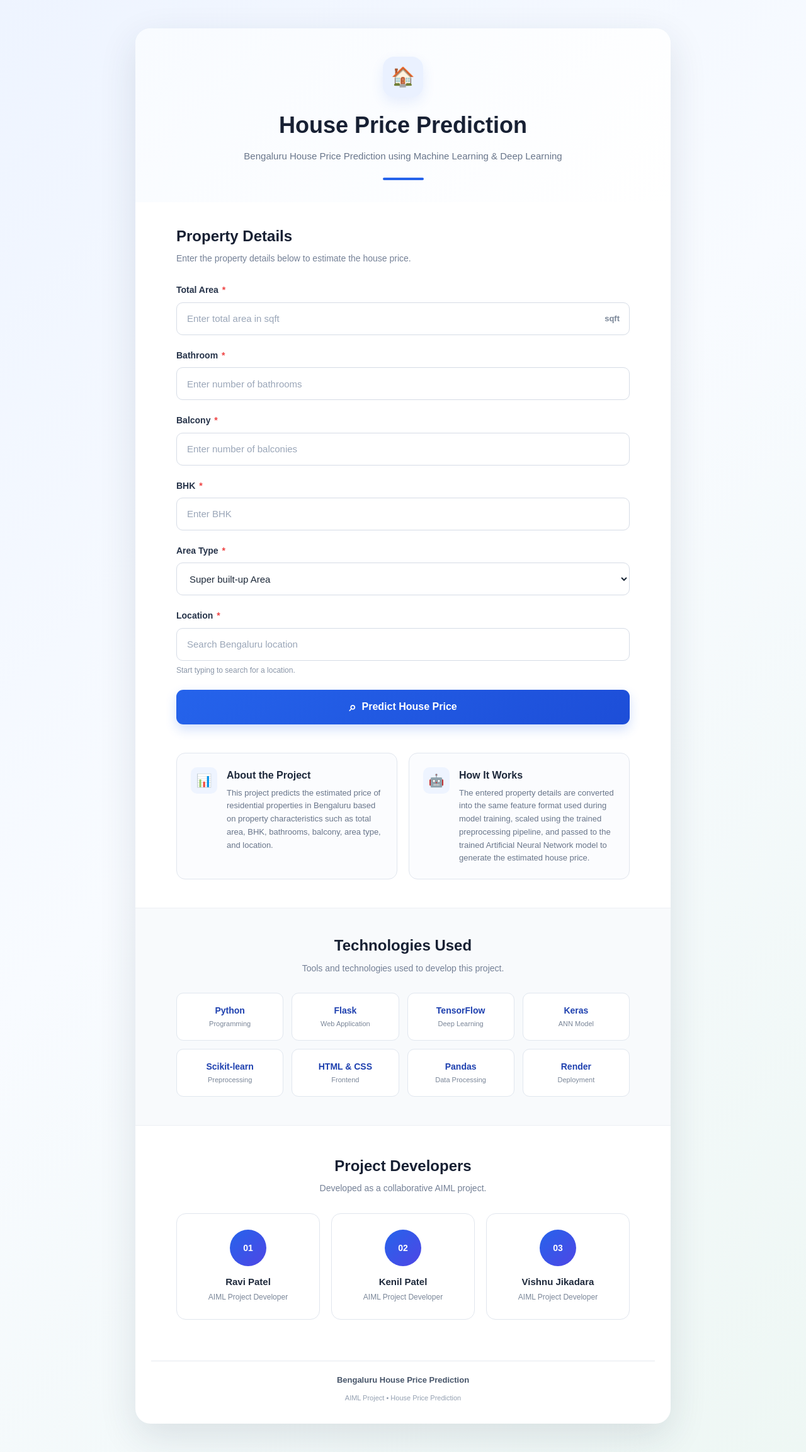
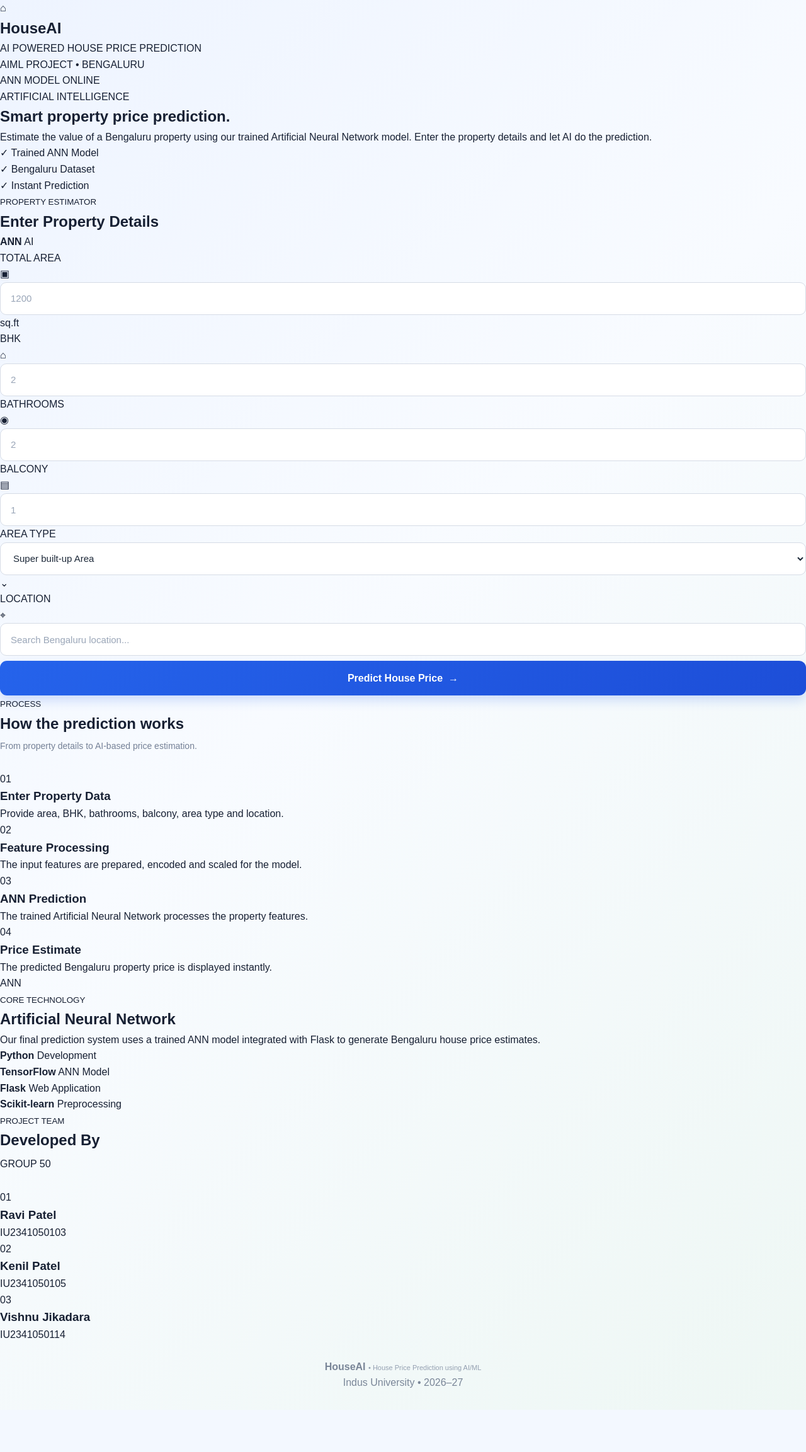
Before and after one commit to Bengaluru-House-Price-Prediction/houseprice.sgp-gmail.com, a Flask app: page / in a window 1280 px wide. Shown: the whole page at 63% size. After the commit the page ends 2203 px from the top, so only its background shows below. Run offline with Flask 3, Linux system fonts and the light colour scheme; parts of the project's set-up code (start-up, migrations or seed data) failed here and were passed over.

Commit message:
Update index.html

```diff
--- a/templates/index.html
+++ b/templates/index.html
@@ -4,7 +4,7 @@
     <meta charset="UTF-8">
     <meta name="viewport" content="width=device-width, initial-scale=1.0">
 
-    <title>House Price Prediction | Bengaluru</title>
+    <title>HouseAI | House Price Prediction</title>
 
     <link rel="stylesheet"
           href="{{ url_for('static', filename='style.css') }}">
@@ -12,47 +12,96 @@
 
 <body>
 
-    <!-- =========================
-         MAIN PAGE
-    ========================== -->
+<div class="page">
 
-    <div class="page-wrapper">
+    <!-- ================= HEADER ================= -->
 
-        <div class="container">
+    <header class="header">
 
-            <!-- =========================
-                 HEADER
-            ========================== -->
+        <div class="brand">
 
-            <header class="hero-section">
+            <div class="logo">⌂</div>
 
-                <div class="hero-icon">
-                    🏠
+            <div>
+                <h2>House<span>AI</span></h2>
+                <p>AI POWERED HOUSE PRICE PREDICTION</p>
             </div>
 
-                <h1>House Price Prediction</h1>
+        </div>
 
-                <p class="subtitle">
-                    Bengaluru House Price Prediction using Machine Learning & Deep Learning
-                </p>
+        <div class="header-center">
+            <span class="project-badge">AIML PROJECT</span>
+            <span>•</span>
+            <span>BENGALURU</span>
+        </div>
 
-                <div class="header-line"></div>
+        <div class="model-status">
+            <span class="online-dot"></span>
+            ANN MODEL ONLINE
+        </div>
 
     </header>
 
 
-            <!-- =========================
-                 PREDICTION FORM
-            ========================== -->
+    <!-- ================= HERO ================= -->
 
-            <section class="prediction-section">
+    <section class="hero">
 
-                <div class="section-heading">
-                    <h2>Property Details</h2>
+        <div class="hero-left">
+
+            <div class="eyebrow">
+                ARTIFICIAL INTELLIGENCE
+            </div>
+
+            <h1>
+                Smart property
+                <span>price prediction.</span>
+            </h1>
 
             <p>
-                        Enter the property details below to estimate the house price.
+                Estimate the value of a Bengaluru property using
+                our trained Artificial Neural Network model.
+                Enter the property details and let AI do the prediction.
             </p>
+
+            <div class="hero-points">
+
+                <div>
+                    <span>✓</span>
+                    Trained ANN Model
+                </div>
+
+                <div>
+                    <span>✓</span>
+                    Bengaluru Dataset
+                </div>
+
+                <div>
+                    <span>✓</span>
+                    Instant Prediction
+                </div>
+
+            </div>
+
+        </div>
+
+
+        <!-- ================= PREDICTION PANEL ================= -->
+
+        <div class="prediction-panel">
+
+            <div class="panel-heading">
+
+                <div>
+                    <small>PROPERTY ESTIMATOR</small>
+                    <h2>Enter Property Details</h2>
+                </div>
+
+                <div class="ann-badge">
+                    <strong>ANN</strong>
+                    <span>AI</span>
+                </div>
+
             </div>
 
 
@@ -69,114 +118,122 @@
                   autocomplete="off">
 
 
-                    <!-- Total Sqft -->
+                <!-- Row 1 -->
 
-                    <div class="form-group">
+                <div class="form-row">
+
+                    <div class="field">
 
                         <label for="total_sqft">
-                            Total Area
-                            <span class="required">*</span>
+                            TOTAL AREA
                         </label>
 
-                        <div class="input-wrapper">
+                        <div class="input-box">
+
+                            <span class="icon">▣</span>
 
                             <input
                                 type="number"
                                 id="total_sqft"
                                 name="total_sqft"
-                                min="300"
-                                step="0.01"
-                                placeholder="Enter total area in sqft"
+                                placeholder="1200"
+                                min="1"
+                                step="any"
                                 required>
 
-                            <span class="input-unit">sqft</span>
+                            <span class="unit">sq.ft</span>
 
                         </div>
 
                     </div>
 
 
-                    <!-- Bathroom -->
+                    <div class="field">
 
-                    <div class="form-group">
+                        <label for="bhk">
+                            BHK
+                        </label>
+
+                        <div class="input-box">
+
+                            <span class="icon">⌂</span>
+
+                            <input
+                                type="number"
+                                id="bhk"
+                                name="bhk"
+                                placeholder="2"
+                                min="1"
+                                required>
+
+                        </div>
+
+                    </div>
+
+
+                    <div class="field">
 
                         <label for="bath">
-                            Bathroom
-                            <span class="required">*</span>
+                            BATHROOMS
                         </label>
+
+                        <div class="input-box">
+
+                            <span class="icon">◉</span>
 
                             <input
                                 type="number"
                                 id="bath"
                                 name="bath"
+                                placeholder="2"
                                 min="1"
-                            step="1"
-                            placeholder="Enter number of bathrooms"
                                 required>
 
                         </div>
 
+                    </div>
 
-                    <!-- Balcony -->
 
-                    <div class="form-group">
+                    <div class="field">
 
                         <label for="balcony">
-                            Balcony
-                            <span class="required">*</span>
+                            BALCONY
                         </label>
+
+                        <div class="input-box">
+
+                            <span class="icon">▤</span>
 
                             <input
                                 type="number"
                                 id="balcony"
                                 name="balcony"
+                                placeholder="1"
                                 min="0"
-                            step="1"
-                            placeholder="Enter number of balconies"
                                 required>
 
                         </div>
 
-
-                    <!-- BHK -->
-
-                    <div class="form-group">
-
-                        <label for="bhk">
-                            BHK
-                            <span class="required">*</span>
-                        </label>
-
-                        <input
-                            type="number"
-                            id="bhk"
-                            name="bhk"
-                            min="1"
-                            step="1"
-                            placeholder="Enter BHK"
-                            required>
+                    </div>
 
                 </div>
 
 
-                    <!-- Area Type -->
+                <!-- Row 2 -->
 
-                    <div class="form-group">
+                <div class="form-row bottom-row">
+
+                    <div class="field">
 
                         <label for="area_type">
-                            Area Type
-                            <span class="required">*</span>
+                            AREA TYPE
                         </label>
 
-                        <select
-                            id="area_type"
+                        <div class="select-box">
+
+                            <select id="area_type"
                                     name="area_type"
                                     required>
-
-                            <!-- IMPORTANT:
-                                 Keep these exact values.
-                                 They must match the trained feature columns.
-                            -->
 
                                 <option value="Super built-up  Area">
                                     Super built-up Area
@@ -192,23 +249,28 @@
 
                             </select>
 
+                            <span>⌄</span>
+
+                        </div>
+
                     </div>
 
 
-                    <!-- Location -->
-
-                    <div class="form-group">
+                    <div class="field location-field">
 
                         <label for="location">
-                            Location
-                            <span class="required">*</span>
+                            LOCATION
                         </label>
+
+                        <div class="input-box">
+
+                            <span class="icon">⌖</span>
 
                             <input
                                 list="locations"
                                 id="location"
                                 name="location"
-                            placeholder="Search Bengaluru location"
+                                placeholder="Search Bengaluru location..."
                                 required>
 
                             <datalist id="locations">
@@ -221,56 +283,50 @@
 
                             </datalist>
 
-                        <p class="field-hint">
-                            Start typing to search for a location.
-                        </p>
+                        </div>
 
                     </div>
 
 
-                    <!-- Predict Button -->
-
                     <button
                         type="submit"
-                        class="predict-button"
-                        id="predictButton">
-
-                        <span class="button-icon">⌕</span>
+                        id="predictButton"
+                        class="predict-button">
 
                         <span id="buttonText">
                             Predict House Price
                         </span>
 
+                        <span class="arrow">→</span>
+
                     </button>
+
+                </div>
 
             </form>
 
 
-                <!-- =========================
-                     PREDICTION RESULT
-                ========================== -->
+            <!-- ================= RESULT ================= -->
 
             {% if prediction %}
 
-                    <div class="result-card">
+            <div class="result">
 
-                        <div class="result-icon">
-                            ✓
+                <div class="result-label">
+                    PREDICTED PROPERTY VALUE
                 </div>
 
                 <div class="result-content">
 
-                            <p class="result-label">
-                                Estimated Property Price
-                            </p>
+                    <div class="price">
+                        ₹{{ prediction }}
+                        <span>Lakhs</span>
+                    </div>
 
-                            <h2>
-                                ₹{{ prediction }} Lakhs
-                            </h2>
-
-                            <p class="result-note">
-                                Estimated price based on the provided property details.
-                            </p>
+                    <div class="result-status">
+                        <span>✓</span>
+                        AI prediction generated successfully
+                    </div>
 
                 </div>
 
@@ -278,54 +334,91 @@
 
             {% endif %}
 
+        </div>
+
     </section>
 
 
-            <!-- =========================
-                 PROJECT INFORMATION
-            ========================== -->
+    <!-- ================= HOW IT WORKS ================= -->
 
-            <section class="info-section">
+    <section class="section">
 
-                <div class="info-card">
+        <div class="section-heading">
 
-                    <div class="info-icon">
-                        📊
+            <div>
+                <small>PROCESS</small>
+                <h2>How the prediction works</h2>
             </div>
 
+            <p>
+                From property details to AI-based price estimation.
+            </p>
+
+        </div>
+
+
+        <div class="process-grid">
+
+            <div class="process-card">
+
+                <div class="number">01</div>
+
                 <div>
-
-                        <h3>About the Project</h3>
+                    <h3>Enter Property Data</h3>
 
                     <p>
-                            This project predicts the estimated price of residential
-                            properties in Bengaluru based on property characteristics
-                            such as total area, BHK, bathrooms, balcony, area type,
-                            and location.
+                        Provide area, BHK, bathrooms,
+                        balcony, area type and location.
                     </p>
-
                 </div>
 
             </div>
 
 
-                <div class="info-card">
+            <div class="process-card">
 
-                    <div class="info-icon">
-                        🤖
+                <div class="number">02</div>
+
+                <div>
+                    <h3>Feature Processing</h3>
+
+                    <p>
+                        The input features are prepared,
+                        encoded and scaled for the model.
+                    </p>
                 </div>
 
+            </div>
+
+
+            <div class="process-card">
+
+                <div class="number">03</div>
+
                 <div>
-
-                        <h3>How It Works</h3>
+                    <h3>ANN Prediction</h3>
 
                     <p>
-                            The entered property details are converted into the same
-                            feature format used during model training, scaled using
-                            the trained preprocessing pipeline, and passed to the
-                            trained Artificial Neural Network model to generate the
-                            estimated house price.
+                        The trained Artificial Neural Network
+                        processes the property features.
                     </p>
+                </div>
+
+            </div>
+
+
+            <div class="process-card">
+
+                <div class="number">04</div>
+
+                <div>
+                    <h3>Price Estimate</h3>
+
+                    <p>
+                        The predicted Bengaluru property
+                        price is displayed instantly.
+                    </p>
+                </div>
 
             </div>
 
@@ -334,63 +427,53 @@
     </section>
 
 
-            <!-- =========================
-                 TECHNOLOGIES
-            ========================== -->
+    <!-- ================= TECHNOLOGY ================= -->
 
-            <section class="technology-section">
+    <section class="technology">
 
-                <div class="section-heading center">
+        <div class="tech-main">
 
-                    <h2>Technologies Used</h2>
+            <div class="ann-large">
+                ANN
+            </div>
+
+            <div>
+                <small>CORE TECHNOLOGY</small>
+
+                <h2>
+                    Artificial Neural Network
+                </h2>
 
                 <p>
-                        Tools and technologies used to develop this project.
+                    Our final prediction system uses a trained
+                    ANN model integrated with Flask to generate
+                    Bengaluru house price estimates.
                 </p>
+            </div>
 
         </div>
 
 
-                <div class="technology-grid">
+        <div class="tech-items">
 
-                    <div class="technology-card">
+            <div>
                 <strong>Python</strong>
-                        <span>Programming</span>
+                <span>Development</span>
             </div>
 
-                    <div class="technology-card">
+            <div>
+                <strong>TensorFlow</strong>
+                <span>ANN Model</span>
+            </div>
+
+            <div>
                 <strong>Flask</strong>
                 <span>Web Application</span>
             </div>
 
-                    <div class="technology-card">
-                        <strong>TensorFlow</strong>
-                        <span>Deep Learning</span>
-                    </div>
-
-                    <div class="technology-card">
-                        <strong>Keras</strong>
-                        <span>ANN Model</span>
-                    </div>
-
-                    <div class="technology-card">
+            <div>
                 <strong>Scikit-learn</strong>
                 <span>Preprocessing</span>
-                    </div>
-
-                    <div class="technology-card">
-                        <strong>HTML & CSS</strong>
-                        <span>Frontend</span>
-                    </div>
-
-                    <div class="technology-card">
-                        <strong>Pandas</strong>
-                        <span>Data Processing</span>
-                    </div>
-
-                    <div class="technology-card">
-                        <strong>Render</strong>
-                        <span>Deployment</span>
             </div>
 
         </div>
@@ -398,60 +481,67 @@
     </section>
 
 
-            <!-- =========================
-                 DEVELOPERS
-            ========================== -->
+    <!-- ================= TEAM ================= -->
 
-            <section class="developers-section">
+    <section class="team">
 
-                <div class="section-heading center">
+        <div class="section-heading">
 
-                    <h2>Project Developers</h2>
+            <div>
+                <small>PROJECT TEAM</small>
 
-                    <p>
-                        Developed as a collaborative AIML project.
-                    </p>
+                <h2>
+                    Developed By
+                </h2>
+            </div>
+
+            <span class="group">
+                GROUP 50
+            </span>
 
         </div>
 
 
-                <div class="developers-grid">
+        <div class="members">
 
-                    <div class="developer-card">
+            <div class="member">
 
-                        <div class="developer-avatar">
+                <div class="member-number">
                     01
                 </div>
 
+                <div>
                     <h3>Ravi Patel</h3>
-
-                        <p>AIML Project Developer</p>
+                    <p>IU2341050103</p>
+                </div>
 
             </div>
 
 
-                    <div class="developer-card">
+            <div class="member">
 
-                        <div class="developer-avatar">
+                <div class="member-number">
                     02
                 </div>
 
+                <div>
                     <h3>Kenil Patel</h3>
-
-                        <p>AIML Project Developer</p>
+                    <p>IU2341050105</p>
+                </div>
 
             </div>
 
 
-                    <div class="developer-card">
+            <div class="member">
 
-                        <div class="developer-avatar">
+                <div class="member-number">
                     03
                 </div>
 
+                <div>
                     <h3>Vishnu Jikadara</h3>
-
-                        <p>AIML Project Developer</p>
+                    <p>IU2341050114</p>
+                </div>
 
             </div>
 
@@ -460,39 +550,33 @@
     </section>
 
 
-            <!-- =========================
-                 FOOTER
-            ========================== -->
+    <!-- ================= FOOTER ================= -->
 
     <footer>
 
-                <div class="footer-line"></div>
+        <div>
+            <strong>HouseAI</strong>
+            <span> • House Price Prediction using AI/ML</span>
+        </div>
 
-                <p>
-                    Bengaluru House Price Prediction
-                </p>
-
-                <span>
-                    AIML Project • House Price Prediction
-                </span>
+        <div>
+            Indus University • 2026–27
+        </div>
 
     </footer>
 
 </div>
 
-    </div>
-
-
-    <!-- =========================
-         SAFE BUTTON SCRIPT
-    ========================== -->
 
 <script>
 
 function handlePrediction(form) {
 
-            const button = document.getElementById("predictButton");
-            const buttonText = document.getElementById("buttonText");
+    const button =
+        document.getElementById("predictButton");
+
+    const buttonText =
+        document.getElementById("buttonText");
 
     if (button && buttonText) {
 
```
Lines whose indentation alone changed are shown as unchanged.
